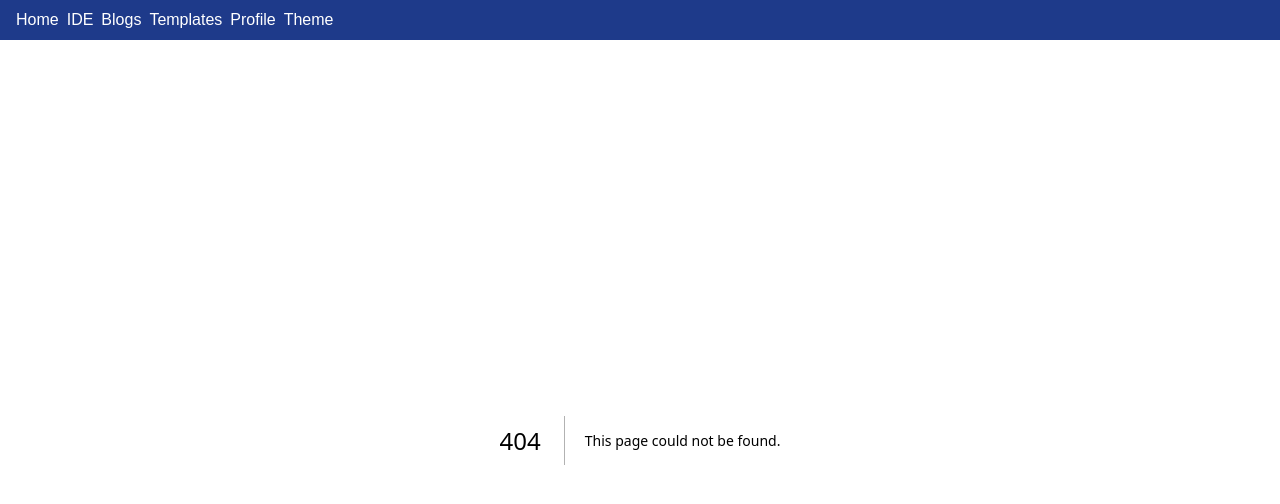
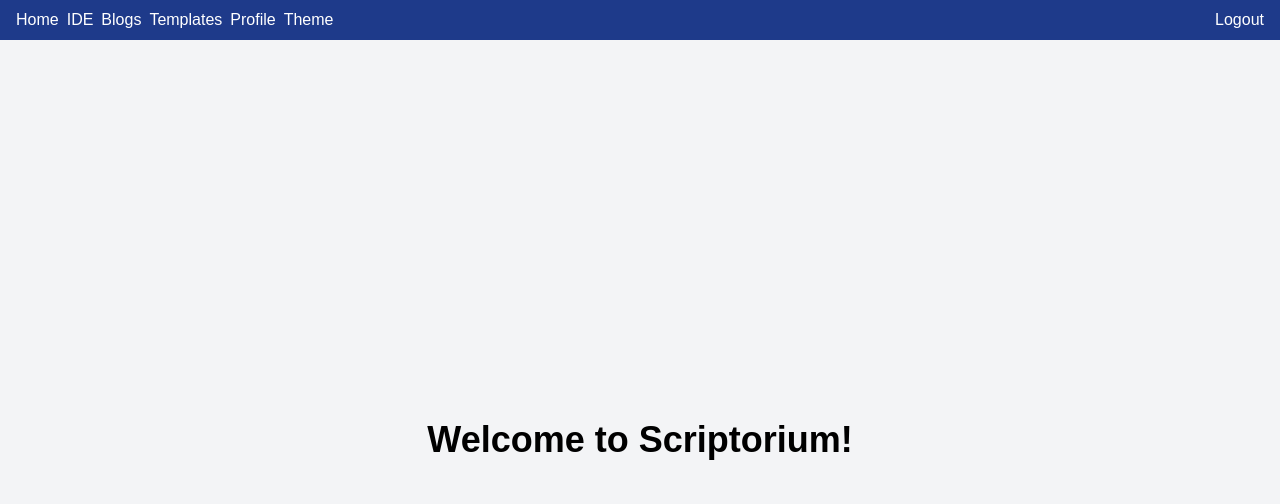
Before and after one commit to as39248/csc309project, a Next.js app: page /loginSuccess in a window 1280 px wide. Before the commit this address had no page. Shown: the top 504 px of the page. Built offline with nearby package versions, Linux system fonts and the light colour scheme.

Commit message:
login update

```diff
--- a/pages/_app.tsx
+++ b/pages/_app.tsx
@@ -15,7 +15,7 @@ export default function App({ Component, pageProps }: AppProps) {
         <Link href="/profile">Profile</Link>
         <Link href="/Theme">Theme</Link>
         <div className="flex-1" />
-        {/* <Link href="/logout">Logout</Link> */}
+        <Link href="/logout">Logout</Link>
       </nav>
       <Component {...pageProps} /> {/* Render the page component */}
     </>
--- a/pages/index.tsx
+++ b/pages/index.tsx
@@ -1,12 +1,27 @@
-import React from "react";
+import React, { useEffect } from "react";
+import { useRouter } from "next/router";
 import Head from "next/head";
 import Link from "next/link";
 
-export default function Home() {
+const Home: React.FC = () => {
+  const router = useRouter();
+
+  useEffect(() => {
+    const fetchUserDetails = async () => {
+      const token = localStorage.getItem("accessToken");
+
+      if (token) {
+        router.push("/loginSuccess");
+      }
+    };
+
+    fetchUserDetails();
+  }, [router]);
+
   return (
     <>
       <Head>
-        <title>Create Next App</title>
+        <title>Scriptorium</title>
         <meta name="description" content="Generated by create next app" />
         <meta name="viewport" content="width=device-width, initial-scale=1" />
         <link rel="icon" href="/favicon.ico" />
@@ -17,27 +32,24 @@ export default function Home() {
             <h1 className="text-4xl font-bold text-gray-800 mb-2">
               Scriptorium
             </h1>
-            {/* <p className="text-xl text-gray-600 mb-6">
-              Discover everything you need in one place.
-            </p> */}
-            <Link href="/login">
-              {/* <a> */}
+            <div className="flex justify-center space-x-4">
+              <Link href="/login">
                 <button className="bg-blue-500 text-white py-2 px-4 rounded hover:bg-blue-600 transition duration-300">
                   Login
                 </button>
-              {/* </a> */}
-            </Link>
+              </Link>
 
-            <Link href="/signup">
-              {/* <a> */}
+              <Link href="/signup">
                 <button className="bg-blue-500 text-white py-2 px-4 rounded hover:bg-blue-600 transition duration-300">
                   Sign Up
                 </button>
-              {/* </a> */}
-            </Link>
+              </Link>
+            </div>
           </div>
         </section>
       </main>
     </>
   );
-}
+};
+
+export default Home;
--- a/pages/login.tsx
+++ b/pages/login.tsx
@@ -57,7 +57,7 @@ const LoginPage: React.FC = () => {
         localStorage.setItem("accessToken", data.accessToken); // For the current session
         localStorage.setItem("refreshToken", data.refreshToken);
 
-        router.push("/ide"); // Redirect to dashboard or another page
+        router.push("/loginSuccess"); // Redirect to dashboard or another page
       } else {
         // Handle error from backend (e.g., wrong credentials)
         setErrorMessage(data.message || "Login failed.");
--- /dev/null
+++ b/pages/loginSuccess.tsx
@@ -0,0 +1,29 @@
+import React, { useEffect, useState } from "react";
+
+const LoginSuccess: React.FC = () => {
+  const [firstName, setFirstName] = useState<string | null>(null);
+
+  useEffect(() => {
+    const fetchUserDetails = async () => {
+      const token = localStorage.getItem("accessToken");
+
+      if (!token) {
+        console.error("No token found, redirecting to login...");
+        window.location.href = "/login"; // Redirect to login if no token
+        return;
+      }
+    };
+
+  }, []);
+
+
+  return (
+    <div className="flex flex-col items-center justify-center min-h-screen bg-gray-100">
+      <h1 className="text-4xl font-bold text-black">
+        Welcome to Scriptorium!
+      </h1>
+    </div>
+  );
+};
+
+export default LoginSuccess;
```
Also changed, not shown: 2 other files (tests, documents, lock files or other folders).
